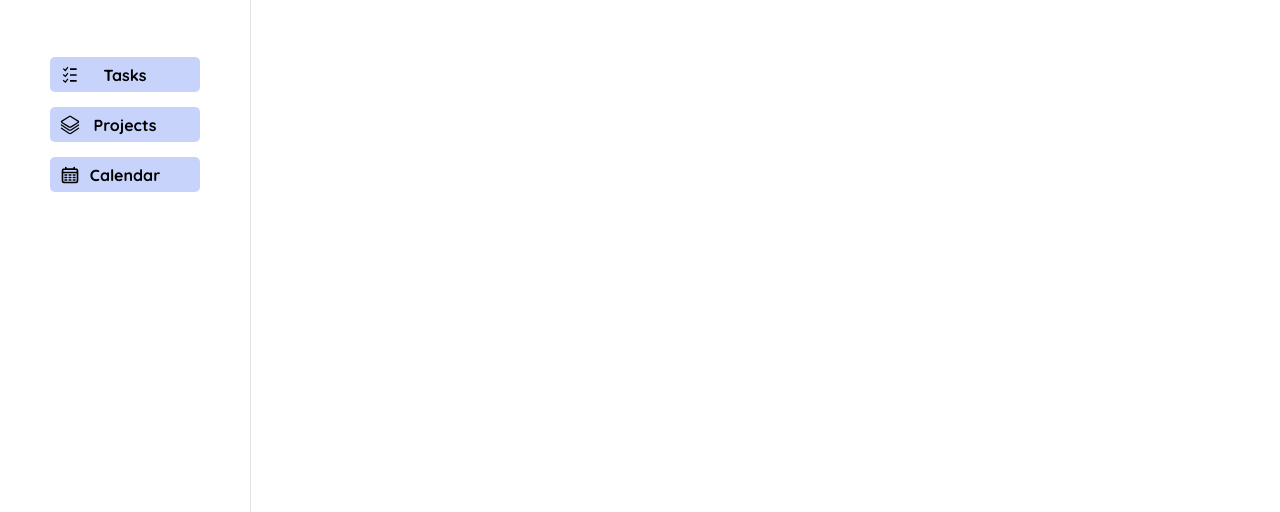
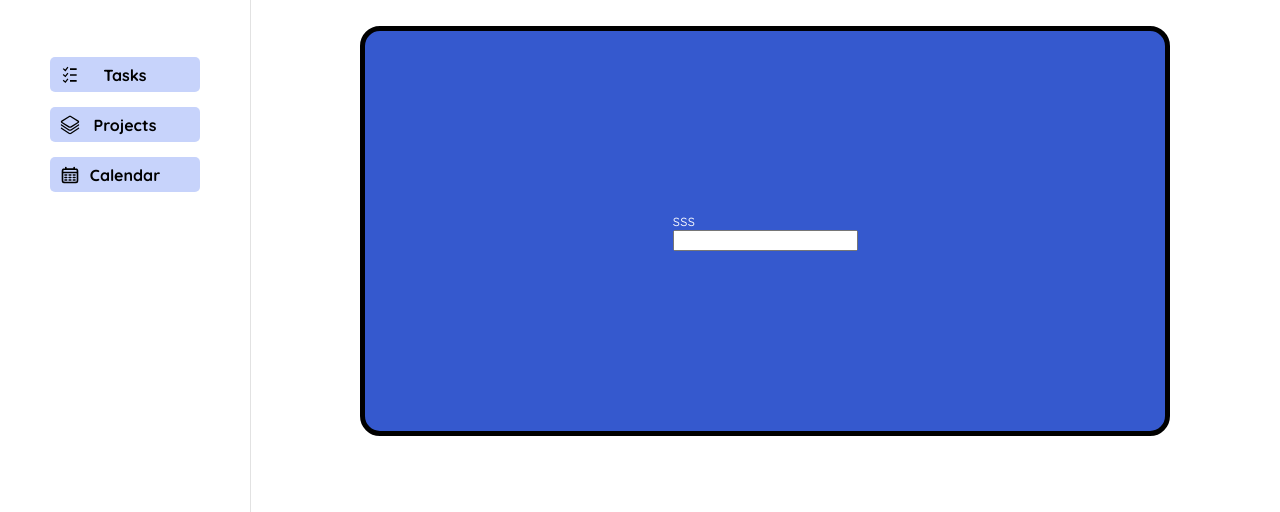
Before and after one commit to DevMatheusTeodoro/task-manager, a plain HTML site: page index.html in a window 1280 px wide. Shown: the part 189-701 px from the top of the page. Drawn offline with Linux system fonts and the light colour scheme.

Commit message:
improving the new-task section

```diff
--- a/css/components/tasks-section.css
+++ b/css/components/tasks-section.css
@@ -147,6 +147,26 @@
     color: #dc46f0;
 }
 
+.new-task-section {
+    position: absolute;
+    display: flex;
+    align-items: center;
+    margin-top: 90px;
+    justify-content: center;
+    height: 400px;
+    width: 800px;
+    background-color: #3559ce;
+    border: solid 5px black;
+    border-radius: 20px;
+    color: white;
+}
+
+.title-task {
+    display: flex;
+    flex-direction: column;
+    align-items: start;
+}
+
 @media screen and (max-width: 1024px) {
     .header-top {
         display: none;
--- a/index.html
+++ b/index.html
@@ -88,7 +88,10 @@
           </div>
           <!-- New Task -->
            <div class="new-task-section">
-
+              <div class="title-task">
+                <label for="text">sss</label>
+                <input type="text">
+              </div>
            </div>
         </div>
       </section>
```
